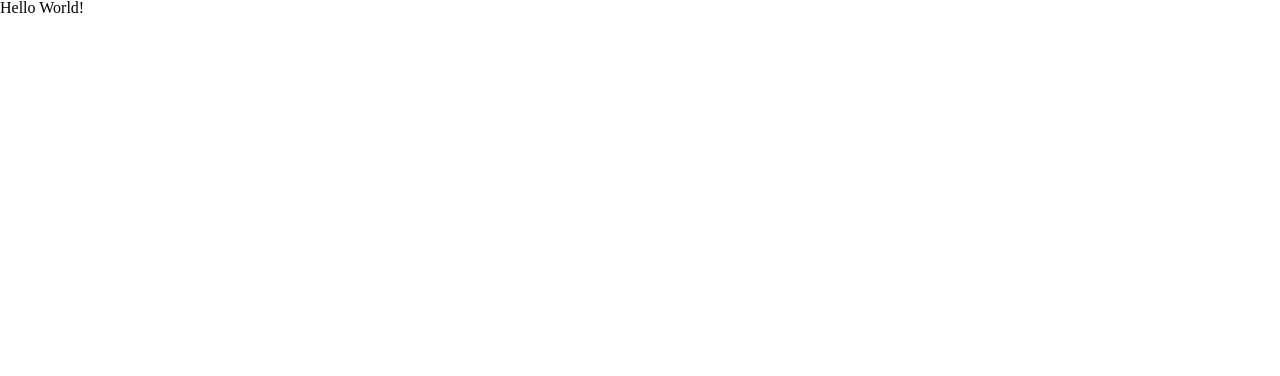
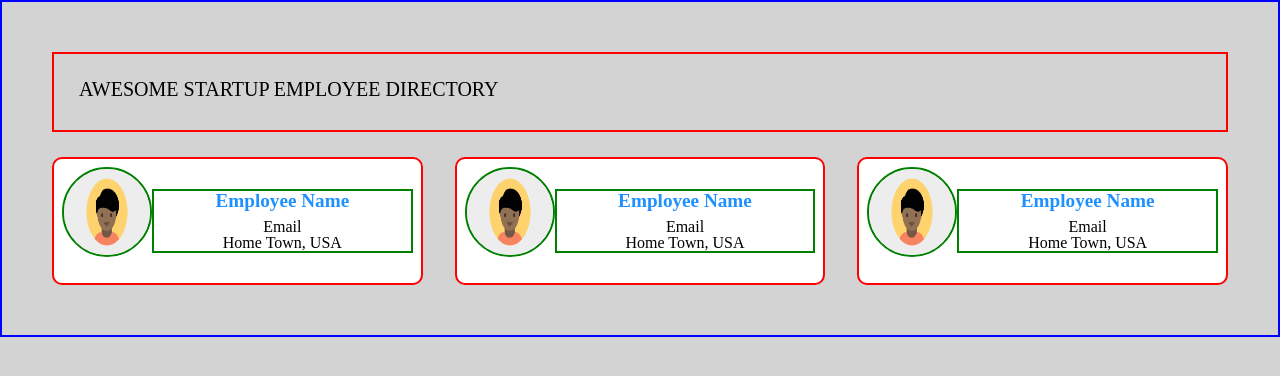
Before and after one commit to BLangford44/Employee-Contact-Directory, a plain HTML site: page index.html in a window 1280 px wide. Drawn offline with nearby package versions, Linux system fonts and the light colour scheme.

Commit message:
HTML/CSS Draft
Rough draft of HTML and CSS for project.

```diff
--- a/css/style.css
+++ b/css/style.css
@@ -1,13 +1,85 @@
 /* =================================
   Base Element Styles
 ==================================== */
+*{
+
+  box-sizing: border-box;
+}
+
+header{
+  min-height: 10vh;
+  border: 2px solid red;
+
+}
+
+#title{
+  margin: 25px;
+}
+
+h1{
+  font-size: 1.25em;
+}
 
 
+#main{
+  border: 2px solid blue;
+  padding: 50px;
+}
 
 /* =================================
   Base Layout Styles
 ==================================== */
 
+body{
+  background: lightgray;
+}
+
+.employee-list {
+  display: grid;
+  grid-template-columns: repeat(auto-fit, minmax(280px, 1fr));
+  grid-gap: 2em;
+}
+
+.employee-card {
+  justify-content: flex-start;
+  margin-top: 25px;
+  border: 2px solid red;
+  border-radius: 10px;
+  text-align: center;
+
+
+  display: flex;
+  flex-direction: row;
+  flex: 1;
+  padding: 0.5em;
+  background-color: #fff;
+  transition: box-shadow .3s ease;
+}
+
+.avatar {
+  border: 2px solid green;
+  flex: .5;
+  margin: 10px ;
+  border-radius: 50%;
+  background-color: white;
+  background-blend-mode: multiply, luminosity;
+  width: 90px;
+	height: 90px;
+	margin: auto auto 15px;
+}
+
+.employee-info{
+  border: 2px solid green;
+  flex: 1;
+  margin: auto;
+}
+
+.employee-card h3 {
+	font-weight: 600;
+	font-size: 1.2rem;
+  margin-bottom: 0.45em;
+  color: #1e90ff;
+}
 
 
 /*====================
--- a/index.html
+++ b/index.html
@@ -1,17 +1,60 @@
 <!DOCTYPE html>
 <html lang="en">
+
 <head>
   <meta charset="utf-8">
   <meta name="viewport" content="width=device-width, initial-scale=1.0">
-	<title>Register for Full Stack Conference</title>
-	<link rel="stylesheet" href="css/normalize.css">
+  <title>Employee Directory</title>
+  <link rel="stylesheet" href="css/normalize.css">
   <link rel="stylesheet" href="css/style.css">
-  <link rel="stylesheet" href="https://cdnjs.cloudflare.com/ajax/libs/animate.css/4.0.0/animate.min.css"/>
+  <link rel="stylesheet" href="https://cdnjs.cloudflare.com/ajax/libs/animate.css/4.0.0/animate.min.css" />
 </head>
+
 <body>
+  <div id="main">
+    <header>
+      <div id='title'>
+        <h1>AWESOME STARTUP EMPLOYEE DIRECTORY</h1>
+      </div>
+    </header>
 
-<h1>Hello World!</h1>
+    <ul class="employee-list">
+      <li class="employee-card">
+        <div class='img-wrapper'>
+          <img src="responsive-layout-profile.png" alt="Emplyee profile-photo" class="avatar">
+        </div>
+        <div class='employee-info'>
+          <h3>Employee Name</h3>
+          <span class="details">Email</span><br>
+          <span class="details">Home Town, USA</span>
+        </div>
+      </li>
+      <li class="employee-card">
+        <div class='img-wrapper'>
+          <img src="responsive-layout-profile.png" alt="Emplyee profile-photo" class="avatar">
+        </div>
+        <div class='employee-info'>
+          <h3>Employee Name</h3>
+          <span class="details">Email</span><br>
+          <span class="details">Home Town, USA</span>
+        </div>
+      </li>
+      <li class="employee-card">
+        <div class='img-wrapper'>
+          <img src="responsive-layout-profile.png" alt="Emplyee profile-photo" class="avatar">
+        </div>
+        <div class='employee-info'>
+          <h3>Employee Name</h3>
+          <span class="details">Email</span><br>
+          <span class="details">Home Town, USA</span>
+        </div>
+      </li>
+
+      <!-- Dynamically insert students here -->
+    </ul>
+  </div>
 
   <script src="js/script.js"></script>
 </body>
+
 </html>
--- a/js/script.js
+++ b/js/script.js
@@ -1 +1 @@
-console.log("Javascript linked")
+console.log("JavaScript is Linked")
```
Also changed, not shown: responsive-layout-profile.png (added).
